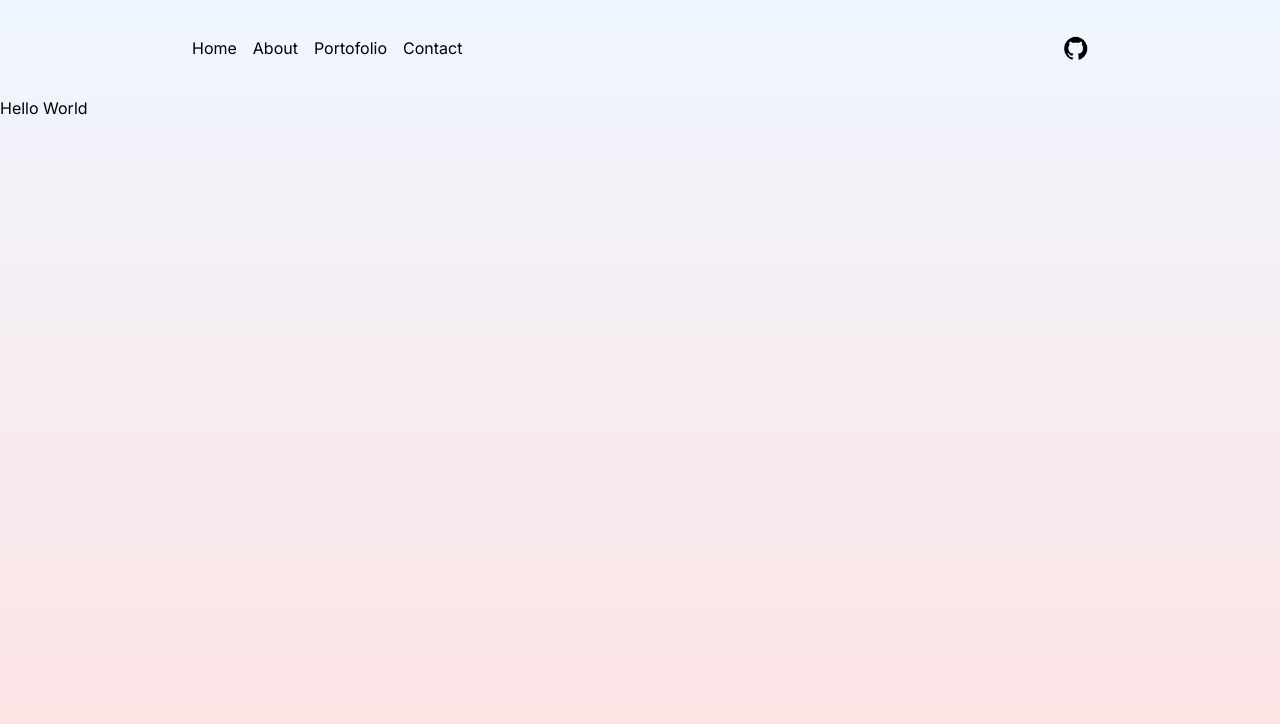
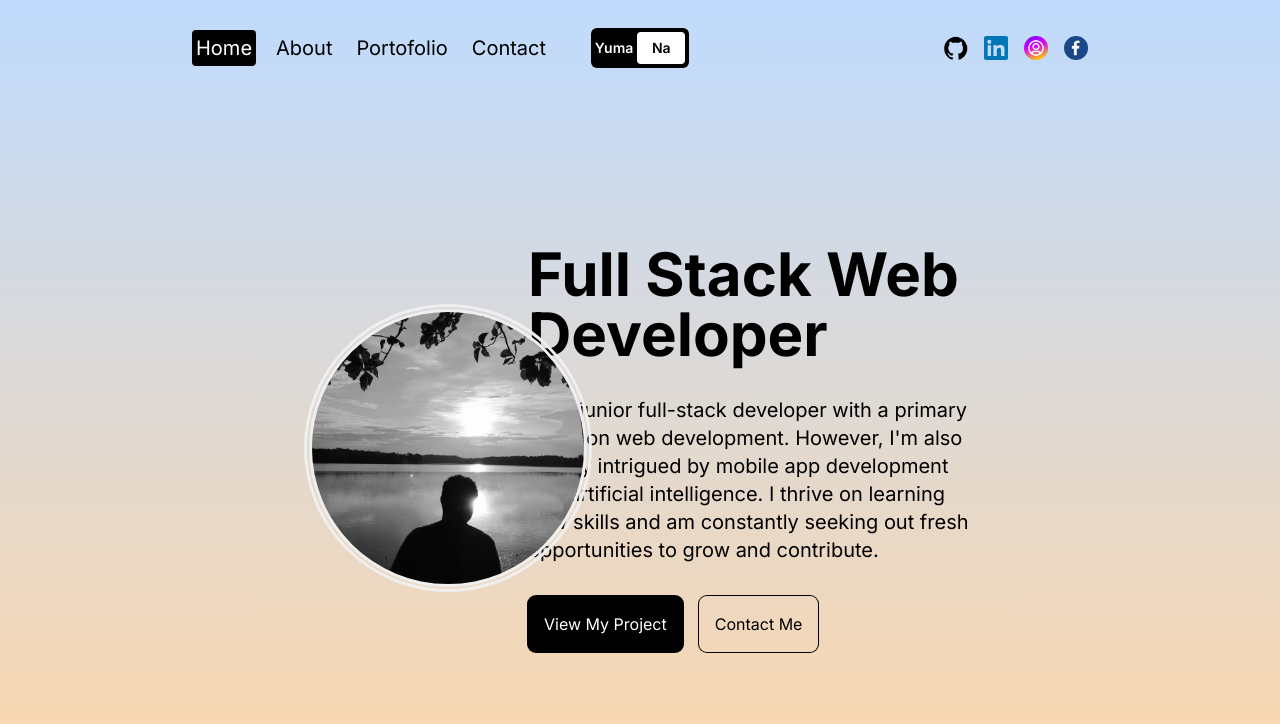
Before and after one commit to yumanuralfath/NextPortoYuma, a Next.js app: page / in a window 1280 px wide. Shown: the top 724 px of the page. Built offline with nearby package versions, Linux system fonts and the light colour scheme.

Commit message:
feat: homepage almost done

```diff
--- a/src/app/layout.jsx
+++ b/src/app/layout.jsx
@@ -13,7 +13,7 @@ export default function RootLayout({ children }) {
   return (
     <html lang="en">
       <body className={inter.className}>
-        <div className="w-screen h-screen bg-gradient-to-b from-blue-50 to-red-100">
+        <div className="w-screen h-screen bg-gradient-to-b from-blue-200 to-orange-200">
           <div className="h-24">
             <Navbar />
           </div>
--- a/src/app/page.jsx
+++ b/src/app/page.jsx
@@ -1,5 +1,46 @@
+import Image from "next/image";
+
 const Homepage = () => {
-  return <div>Hello World</div>;
+  return (
+    <div className="h-full flex flex-col lg:flex-row px-4 sm:px-8 md:px-12 lg:px-20 xl:px-48 justify-center items-center">
+      {/* IMAGE CONTAINER */}
+      <div className="lg:w-1/3 xl:w-1/4 mb-8 lg:mb-0">
+        <div className="relative w-48 h-48 lg:w-64 lg:h-64 xl:w-72 xl:h-72">
+          <Image
+            src="/hero.png"
+            alt="Hero Icon"
+            layout="fill"
+            objectFit="cover"
+            className="grayscale hover:grayscale-0 rounded-full border-double border-8 border-orange-100"
+          />
+        </div>
+      </div>
+      {/* TEXT CONTAINER */}
+      <div className="h-1/2 lg:h-full lg:w-1/2 flex flex-col gap-8 items-center justify-center">
+        {/* TITLE */}
+        <h1 className="text-4xl md:text-6xl font-bold">
+          Full Stack Web Developer
+        </h1>
+        {/* DESC */}
+        <p className="md:text-xl">
+          I&apos;m a junior full-stack developer with a primary focus on web
+          development. However, I&apos;m also deeply intrigued by mobile app
+          development and artificial intelligence. I thrive on learning new
+          skills and am constantly seeking out fresh opportunities to grow and
+          contribute.
+        </p>
+        {/* BUTTON */}
+        <div className="w-full flex gap-4">
+          <button className="p-4 rounded-lg ring-1 ring-black bg-black text-white">
+            View My Project
+          </button>
+          <button className="p-4 rounded-lg ring-1 ring-black">
+            Contact Me
+          </button>
+        </div>
+      </div>
+    </div>
+  );
 };
 
 export default Homepage;
--- /dev/null
+++ b/src/components/NavLink.jsx
@@ -0,0 +1,21 @@
+"use client";
+
+import Link from "next/link";
+import { usePathname } from "next/navigation";
+
+const NavLink = ({ link }) => {
+  const pathname = usePathname();
+
+  return (
+    <Link
+      className={`rounded p-1 ${
+        pathname === link.url && "bg-black text-white"
+      }`}
+      href={link.url}
+    >
+      {link.title}
+    </Link>
+  );
+};
+
+export default NavLink;
--- a/src/components/navbar.jsx
+++ b/src/components/navbar.jsx
@@ -3,6 +3,7 @@
 import Image from "next/image";
 import Link from "next/link";
 import { useState } from "react";
+import NavLink from "./NavLink";
 
 const links = [
   { url: "/", title: "Home" },
@@ -14,16 +15,15 @@ const links = [
 const Navbar = () => {
   const [open, setOpen] = useState(false);
   return (
-    <div className="h-full flex items-center justify-between px-4 sm:px-8 md:px-12 lg:px-20 xl:px-48">
-      <div className="hidden md:flex gap-4">
+    <div className="h-full flex items-center justify-between px-4 sm:px-8 md:px-12 lg:px-20 xl:px-48 text-xl">
+      {/* LINKS */}
+      <div className="hidden md:flex gap-4 w-1/3">
         {links.map((link) => (
-          <Link href={link.url} key={link.title}>
-            {link.title}
-          </Link>
+          <NavLink link={link} key={link.title} />
         ))}
       </div>
       {/* Logo */}
-      <div className="md:hidden">
+      <div className="md:hidden lg:flex xl:w-1/3 xl:justify-center">
         <Link
           href="/"
           className="text-sm bg-black rounded-md p-1 font-semibold flex items-center justify-center"
@@ -33,10 +33,35 @@ const Navbar = () => {
             Na
           </span>
         </Link>
+        {/* SOCIAL BUTTON */}
       </div>
-      <div className="">
-        <Link href="https://github.com/yumanuralfath">
+      <div className="hidden md:flex gap-4 w-1/3 justify-end">
+        <Link href="https://github.com/yumanuralfath" target="_blank">
           <Image src="/github.png" alt="Github Icon" width={24} height={24} />
+        </Link>
+        <Link href="https://linkedin.com/in/yumana/" target="_blank">
+          <Image
+            src="/linkedin.png"
+            alt="Linkedin Icon"
+            width={24}
+            height={24}
+          />
+        </Link>
+        <Link href="https://www.instagram.com/yumana20" target="_blank">
+          <Image
+            src="/instagram.png"
+            alt="Instagram Icon"
+            width={24}
+            height={24}
+          />
+        </Link>
+        <Link href="https://web.facebook.com/yuma.nuralfath/" target="_blank">
+          <Image
+            src="/facebook.png"
+            alt="Facebook Icon"
+            width={24}
+            height={24}
+          />
         </Link>
       </div>
       {/* Responsive Menu */}
```
Also changed, not shown: public/dribbble.png (deleted), public/pinterest.png (deleted).
